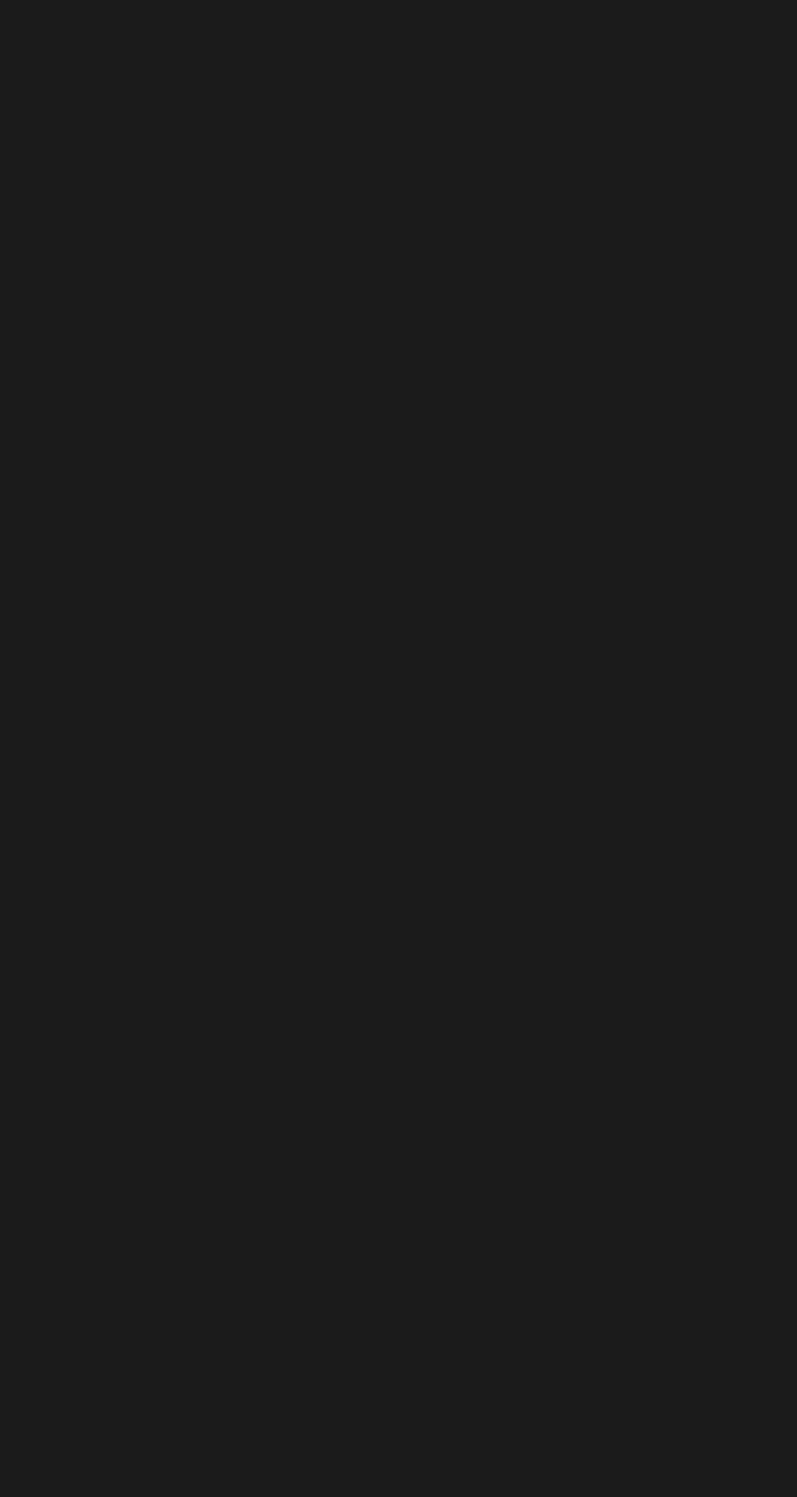
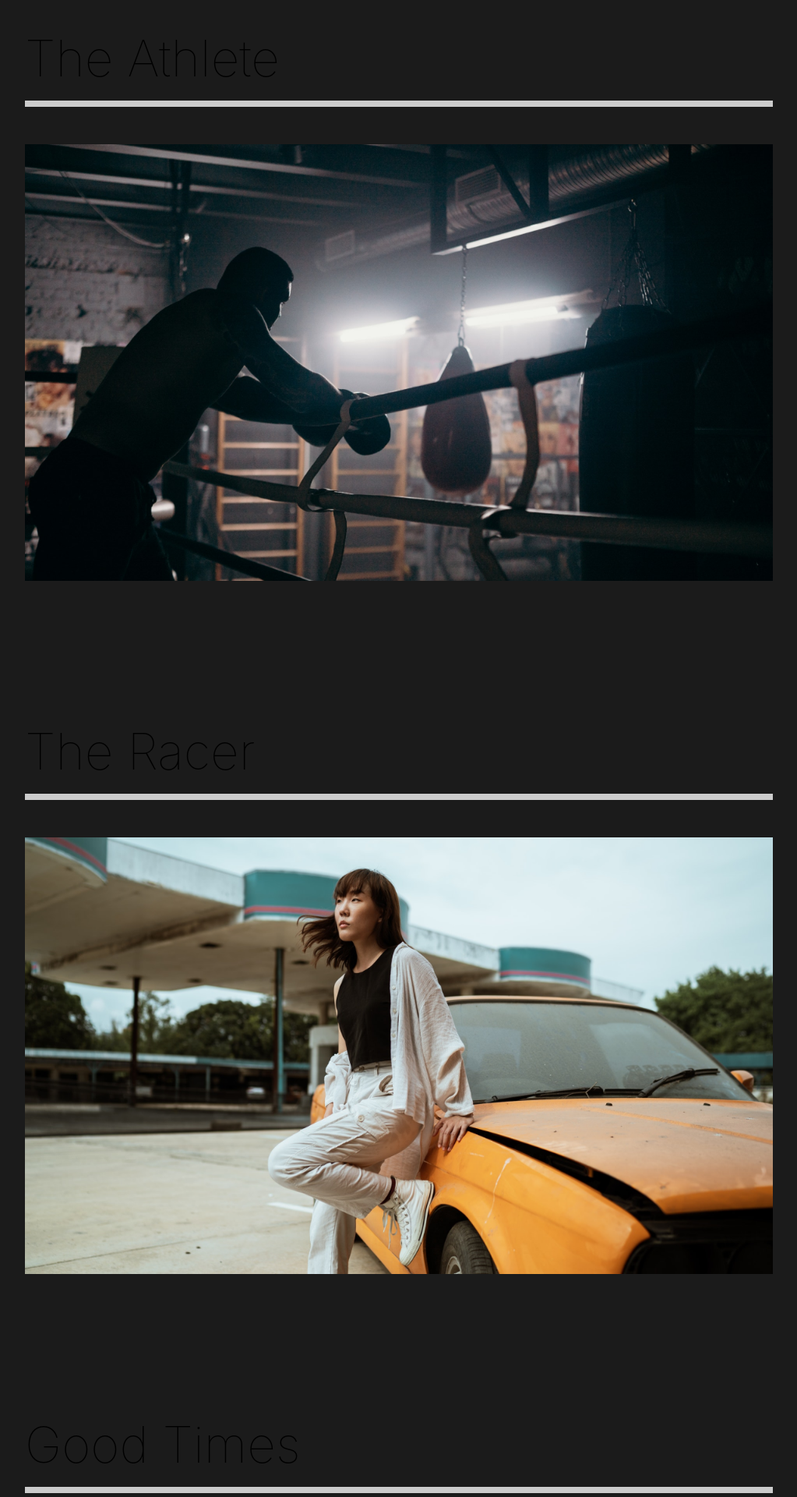
Before and after one commit to MichaelKnopf89/capture, a React (Create React App) app: page /ourwork in a window 1280 px wide. Shown: the part 140-2060 px from the top of the page at 78% size, without its empty margins (128-1151 px from the left). Before the commit the page ends 800 px from the top, so only its background shows below. Built offline with nearby package versions, Linux system fonts and the light colour scheme; the HTML template or start-up script is replaced by a standard one.

Commit message:
add styling to OurWork page

```diff
--- a/src/pages/OurWork.js
+++ b/src/pages/OurWork.js
@@ -1,11 +1,58 @@
 import React from "react";
+import styled from "styled-components";
+import {Link} from 'react-router-dom';
+import athlete from '../img/athlete-small.png';
+import theracer from '../img/theracer-small.png';
+import goodtimes from '../img/goodtimes-small.png';
 
 const OurWork = () => {
     return(
-        <div>
-            <h1>Our Work</h1>
-        </div>
-    )
-}
+        <Work>
+            <Movie>
+                <h2>The Athlete</h2>
+                <div className="line"></div>
+                <Link to="work">
+                    <img src={athlete} alt="athlete" />
+                </Link>
+            </Movie>
+            <Movie>
+                <h2>The Racer</h2>
+                <div className="line"></div>
+                <Link to="work">
+                    <img src={theracer} alt="the racer" />
+                </Link>
+            </Movie>
+            <Movie>
+                <h2>Good Times</h2>
+                <div className="line"></div>
+                <Link to="work">
+                    <img src={goodtimes} alt="good times" />
+                </Link>
+            </Movie>
+        </Work>
+    );
+};
+
+const Work = styled.div`
+    min-height: 100vh;
+    overflow: hidden;
+    padding: 5rem 10rem;
+    h2{
+        padding: 1rem 0rem;
+    }
+`;
+const Movie = styled.div`
+    padding-bottom: 10rem;
+    .line{
+        height: 0.5rem;
+        background: #cccccc;
+        margin-bottom: 3rem;
+    }
+    img{
+        width: 100%;
+        height: 70vh;
+        object-fit: cover;
+    }
+`;
 
 export default OurWork
```
